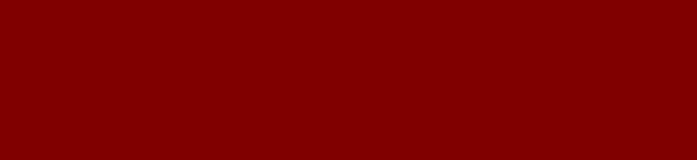
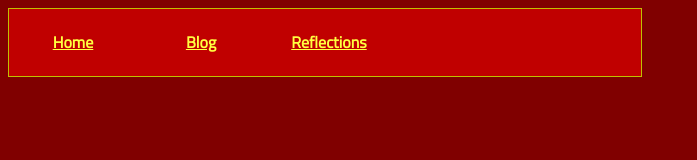
Before and after one commit to mktsewhoy/mktsewhoy.github.io, a plain HTML site: page blog/sprint-2-cultural.html in a window 1280 px wide. Shown: the whole page, without its empty margins (0-697 px from the left). Drawn offline with Linux system fonts and the light colour scheme.

Commit message:
Cleanup. Change A-link attribs.

```diff
--- a/blog/sprint-2-cultural.html
+++ b/blog/sprint-2-cultural.html
@@ -8,5 +8,13 @@
   </head>
 
   <body bgcolor=#800000>
+      <header>
+        <nav class=menu>
+          <h4><a href=../index.html>Home</a></h4>
+          <h4><a href=#>Blog</a></h4>
+          <h4><a href=>Reflections</a></h4>
+        </nav>
+      </header>
+
   </body>
 </html>
--- a/styles/main.css
+++ b/styles/main.css
@@ -9,9 +9,10 @@
              color: #ffff40;
              font-family: "Titillium Web", sans-serif;
         }
-        a, a:link, a:visited, a:hover {
+        a, a:link, a:visited {
             color: #ffff40;
         }
+        a:hover {color: orange;}
         a:active {color: white;
         }
         h2 {font-size: 36px;
```
Also changed, not shown: blog/sprint-1-technical.html (+6 -4 lines), blog/sprint-2-technical.html (+7 -0 lines), index.html (+3 -1 lines).
